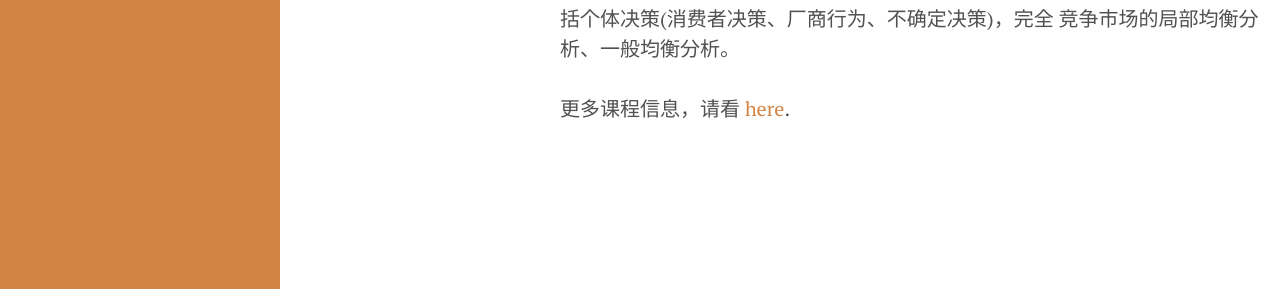
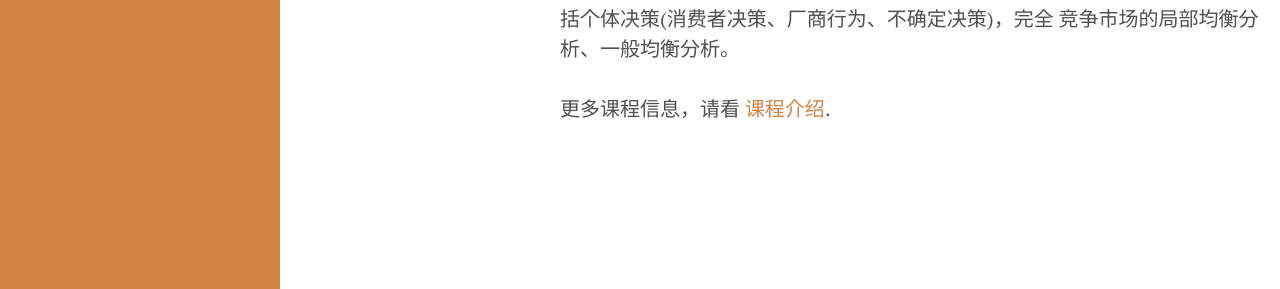
Before and after one commit to yingzheng-econ/Advanced-Microeconomics, a Jekyll site: the page built from index.html, in a window 1280 px wide. Shown: the part 608-897 px from the top of the page. Built offline with Jekyll 4.4.1, drawn with Linux system fonts in a browser that asks for light colours; the list of posts is cut into pages by our own code.

Commit message:
Update index.html

```diff
--- a/index.html
+++ b/index.html
@@ -11,6 +11,6 @@ title: Home
 <br>
 <br>
 
-更多课程信息，请看 <a href="https://yingzheng-econ.github.io/Advanced-Microeconomics//Course_info/">here</a>.
+更多课程信息，请看 <a href="https://yingzheng-econ.github.io/Advanced-Microeconomics//Course_info/">课程介绍</a>.
 <br>
 <br>
```
